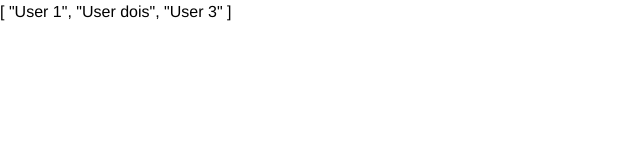
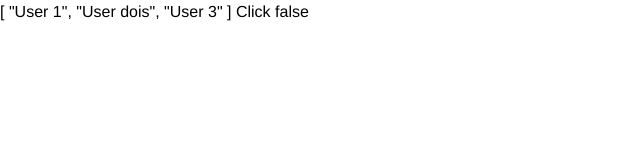
Before and after one commit to damoclesgil/vue3, a Vue app: page / in a window 1280 px wide. Shown: the top 160 px of the page, without its empty margins (0-640 px from the left). Built offline with nearby package versions, Linux system fonts and the light colour scheme.

Commit message:
Trigger Click

```diff
--- a/src/components/MeuComponente.vue
+++ b/src/components/MeuComponente.vue
@@ -1,12 +1,15 @@
 <template>
   <container>
     {{ users }}
+    <button @click="onClick">Click</button>
+    {{ isClicked }}
   </container>
 </template>
 
 <script>
 import Container from "../layout/Container";
 import { useUsers } from "@/use/useUsers.js";
+import { ref } from 'vue';
 export default {
   name: "Componente",
   components: {
@@ -14,8 +17,13 @@ export default {
   },
   setup() {
     const { users } = useUsers();
+     const isClicked = ref(false)
 
-    return { users };
+    const onClick = () => {
+      isClicked.value = !isClicked.value
+    }
+
+    return { users, onClick, isClicked };
   }
 };
 </script>
```
